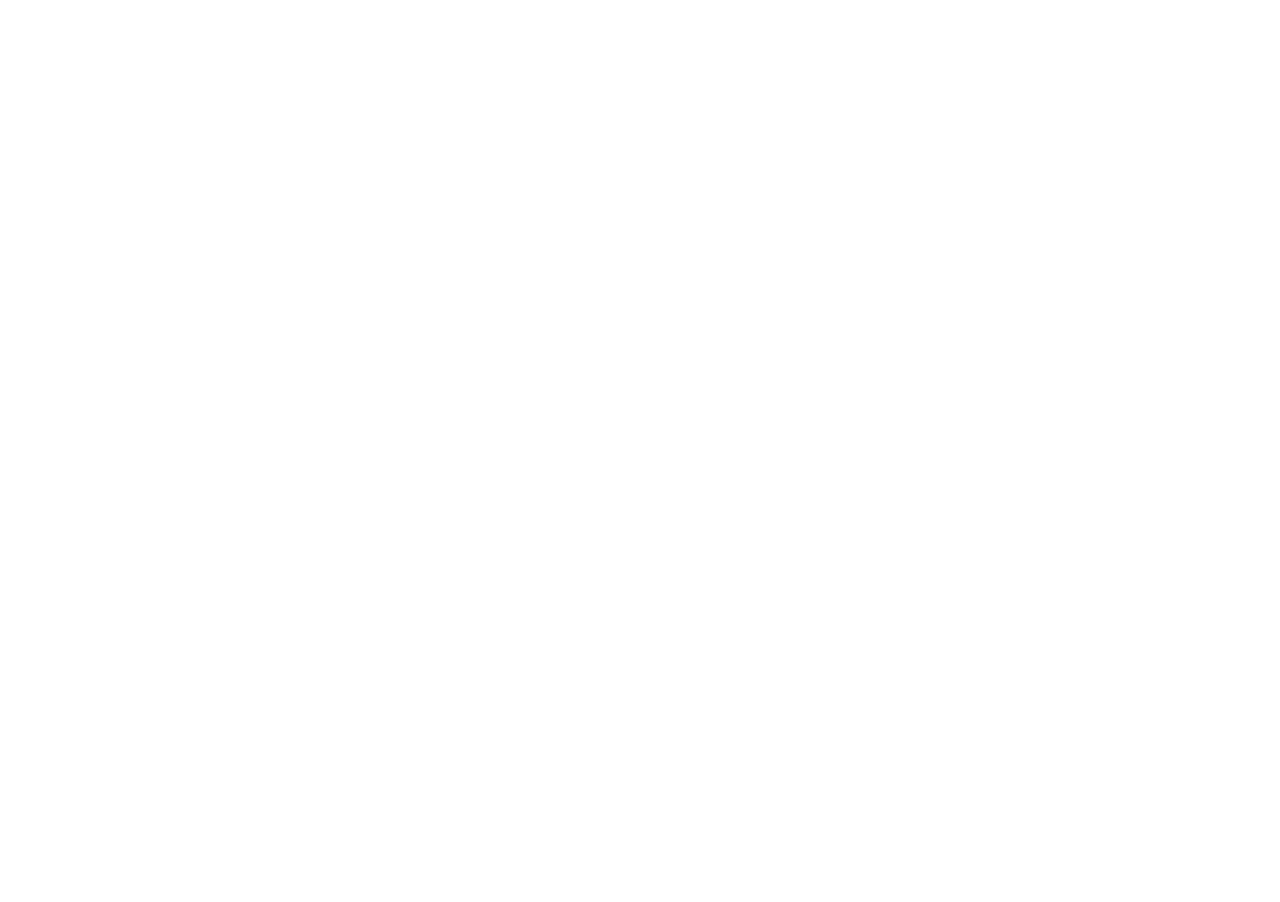
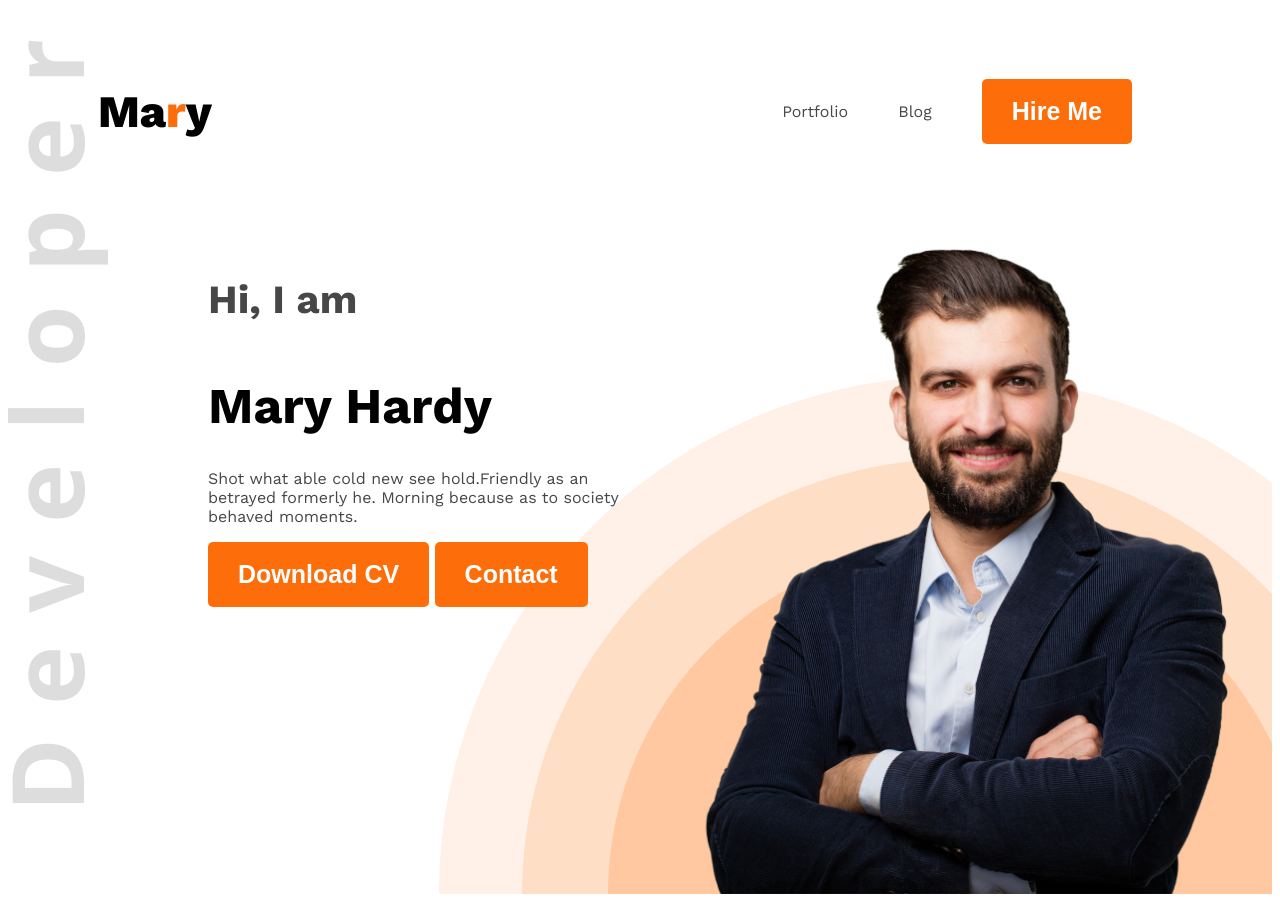
Before and after one commit to rdshuvo/web-portfolio, a plain HTML site: page index.html in a window 1280 px wide. Before the commit the page ends 800 px from the top, so only its background shows below. Drawn offline with nearby package versions, Linux system fonts and the light colour scheme.

Commit message:
updated navbar

```diff
--- a/index.html
+++ b/index.html
@@ -4,18 +4,42 @@
     <meta charset="UTF-8">
     <meta name="viewport" content="width=device-width, initial-scale=1.0">
     <title>Web Portfolio</title>
+
+<link rel="preconnect" href="https://fonts.googleapis.com">
+<link rel="preconnect" href="https://fonts.gstatic.com" crossorigin>
+<link href="https://fonts.googleapis.com/css2?family=Open+Sans:ital,wght@0,300..800;1,300..800&family=Work+Sans:ital,wght@0,100..900;1,100..900&display=swap" rel="stylesheet">
+
+    <link rel="stylesheet" href="styles/web.css">
 </head>
-<body>
-    <header>
+<body class="work-sans-normal">
+    <header class="header">
+             <nav>
+                <h3 class="nav-title">Ma<span class="text-primary">r</span>y</h3>
+                <ul>
+                    <li><a class="dark-2" href=>Portfolio</a></li>
+                    <li><a class="dark-2" href="">Blog</a></li>
+                    <li><a href=""><button class="btn-primary">Hire Me</button></a></li>
+                </ul>
+             </nav>
 
+             <div class="banner">
+                <div class="banner-content">
+                    <h4 class="banner-greetings dark-2">Hi, I  am</h4>
+                    <h1 class="banner-title">Mary Hardy</h1>
+                    <p class="banner-description dark-2">Shot what able cold new see hold.Friendly as an betrayed formerly he. Morning because as to society behaved moments.</p>
+                    <button class="btn-primary">Download CV</button>
+                    <button class="btn-primary">Contact</button>
+                </div>
+                <img class="banner-profile" src="images/hardy.png" alt="">
+             </div>
     </header>
     <main>
 
     </main>
 
-    <footer>
+     <footer>
 
-    </footer>
+     </footer>
 
 </body>
 </html>
--- /dev/null
+++ b/styles/web.css
@@ -0,0 +1,91 @@
+
+
+
+.work-sans-normal {
+  font-family: "Work Sans", sans-serif;
+  font-optical-sizing: auto;
+  font-style: normal;
+}
+
+
+.header{
+    background-image: url(../images/developer.png),url('../images/header_bg.png');
+    background-repeat: no-repeat;
+   background-position: top left, bottom right;
+}
+
+
+.text-primary{
+    color: #FD6E0A;
+}
+
+.dark-2{
+    color: #474747;
+}
+
+.btn-primary{
+    background-color: #FD6E0A;
+    color: white;
+    font-weight: bold;
+    border: none;
+    font-size: 25px;
+    padding: 18px 30px;
+    border-radius: 5px;
+}
+
+
+nav{
+    display: flex;
+    align-items: center;
+    justify-content: space-between;
+    margin: 40px 90px;
+}
+
+.nav-title{
+    font-weight: 800;
+    font-size: 45px;
+}
+
+
+nav ul{
+    display: flex;
+    align-items: center;
+}
+
+nav ul li {
+    list-style: none;
+    margin-right: 50px;
+}
+nav li a{
+    text-decoration: none;
+}
+
+
+
+/* banner */
+
+.banner{
+    display: flex;
+    justify-content: space-between;
+    margin: 0 35px 0 200px;
+}
+
+.banner-content{
+    max-width: 580px;
+
+}
+
+.banner-greetings{
+    font-size: 40px;
+    font-weight: 600px;
+}
+
+.banner-title{
+    font-size: 50px;
+    font-weight: bold;
+}
+.banner-description{}
+
+.banner-profile{
+    width: 580px;
+}
```
